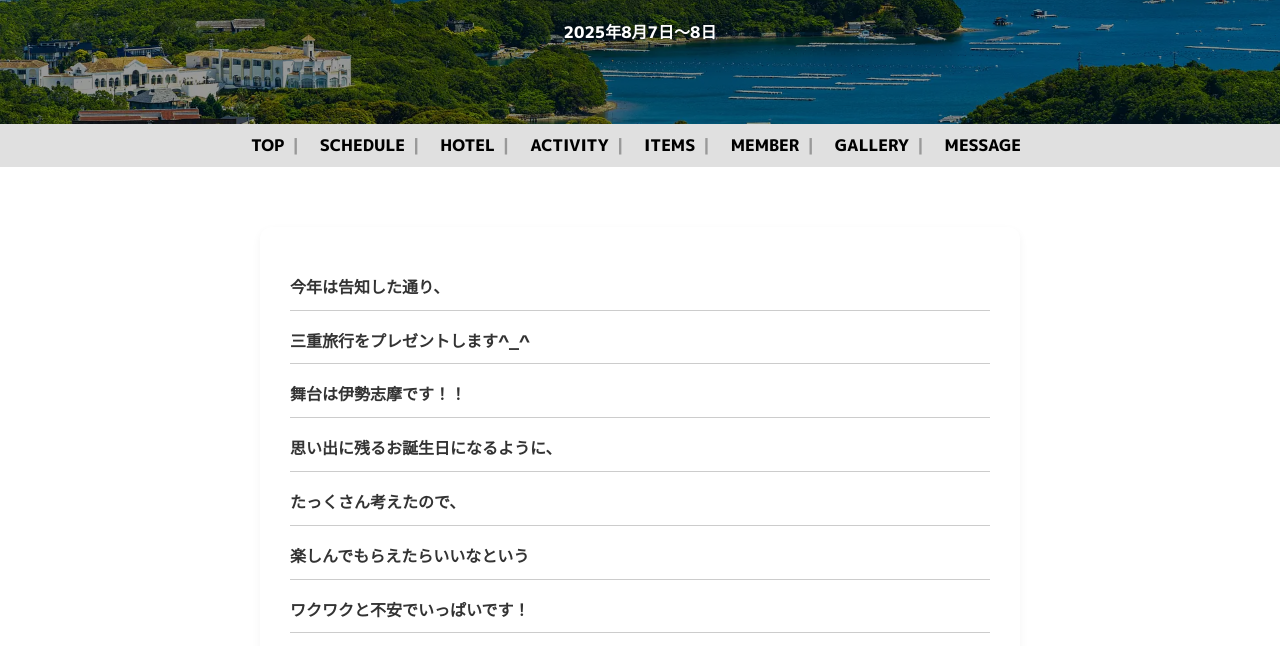
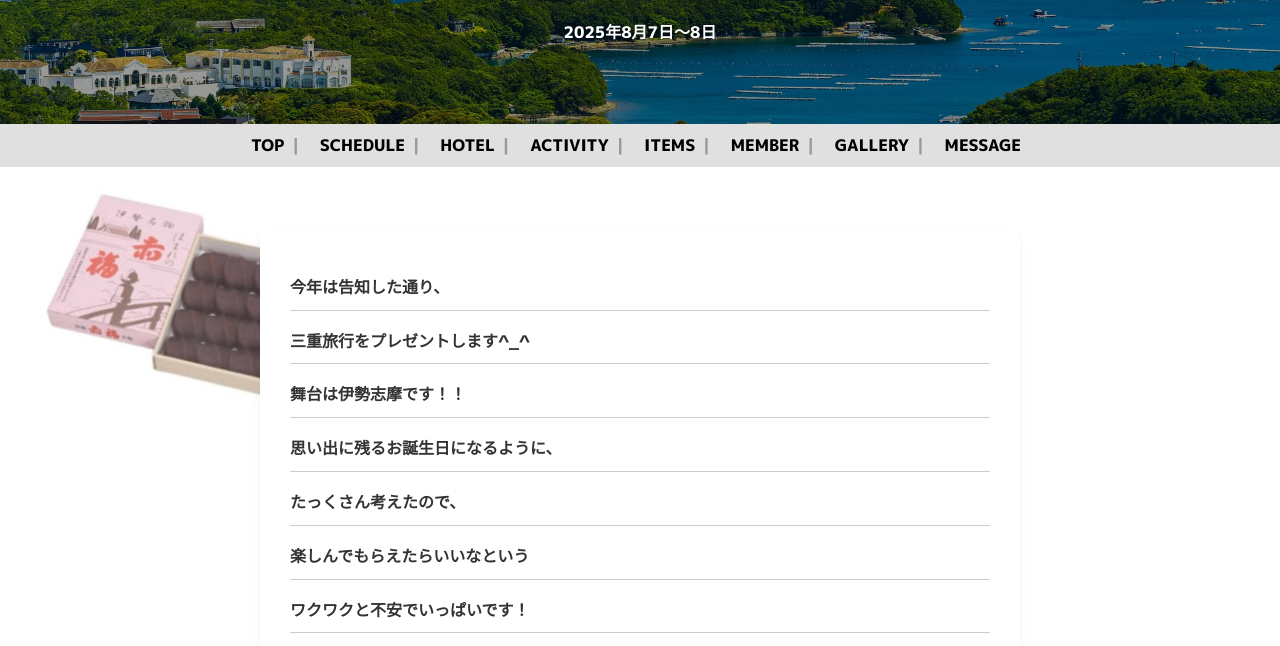
Before and after one commit to cherblo17/birthday-trip, a plain HTML site: page index.html in a window 1280 px wide. Shown: the part 135-781 px from the top of the page. Drawn offline with Linux system fonts and the light colour scheme.

Commit message:
style.css を更新

```diff
--- a/style.css
+++ b/style.css
@@ -2,7 +2,7 @@ body {
   margin: 0;
   font-family: "M PLUS 1p", sans-serif;
   font-weight: 600;
-  background-image: url("img/akafuku1-bg.jpg");
+  background-image: url("img/akafuku-bg.jpg");
   background-size: cover
   background-position: center center;
   background-attachment: fixed;
```
